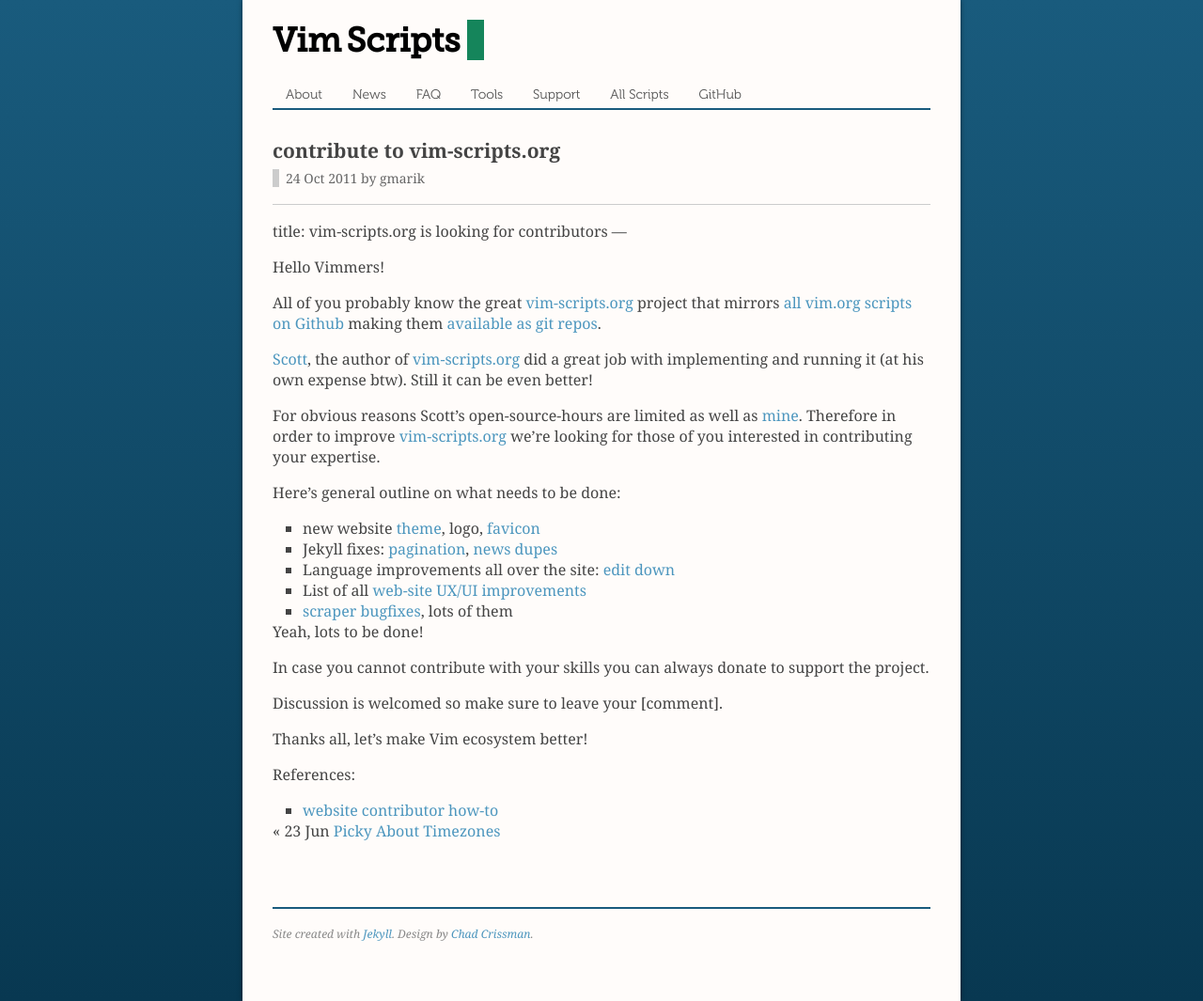
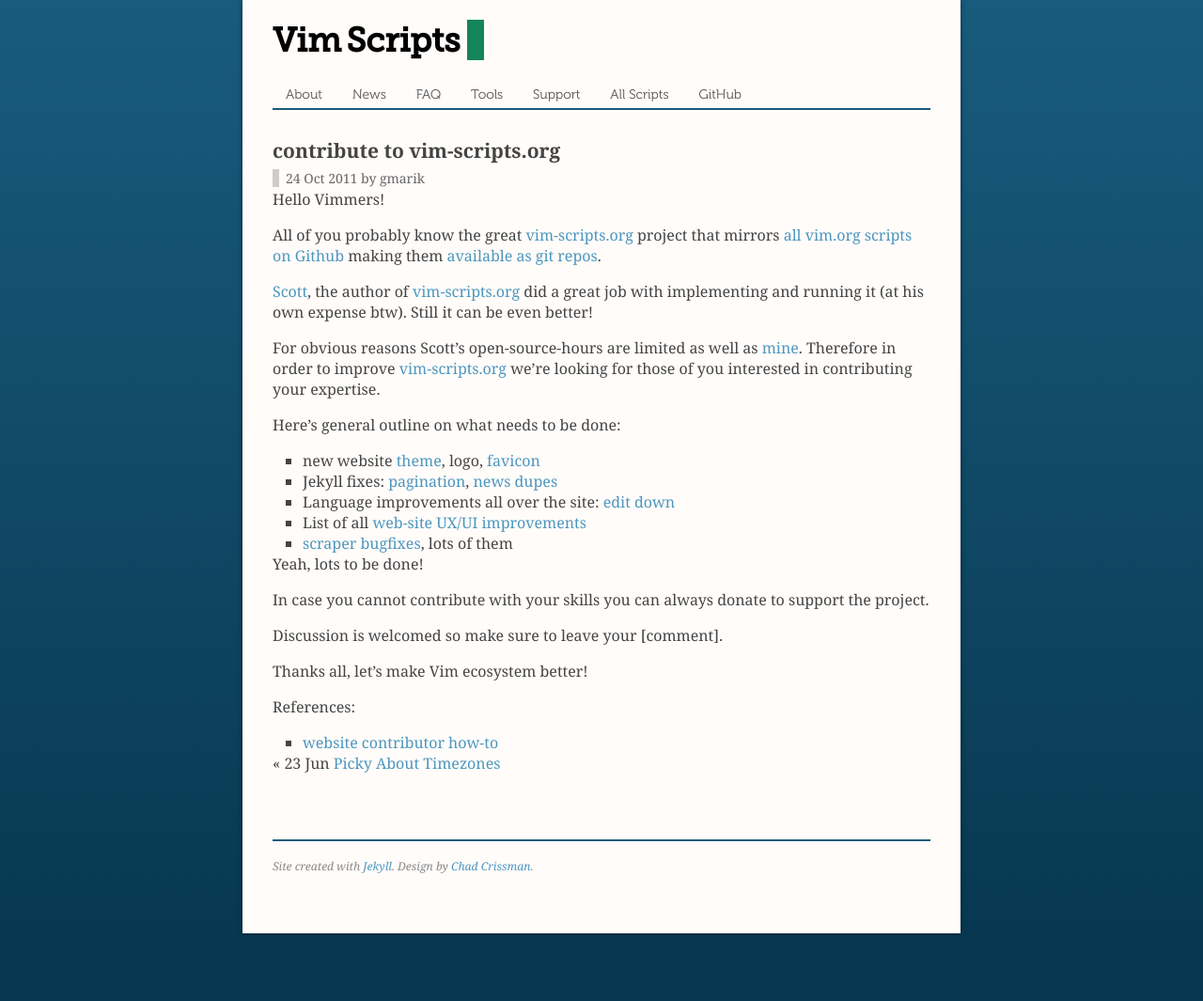
Before and after one commit to vim-scraper/vim-scraper.github.com, a Jekyll site: the page built from news/_posts/2011-10-24-contribute-to-vim-scripts-org.md, in a window 1280 px wide. Shown: the whole page at 94% size. Built offline with Jekyll 4.4.1, drawn with Linux system fonts in a browser that asks for light colours; Markdown is read by kramdown in place of the engine named in the settings; after the commit the page ends 993 px from its top, so only the background shows below that.

Commit message:
remove extra attributes

```diff
--- a/news/_posts/2011-10-24-contribute-to-vim-scripts-org.md
+++ b/news/_posts/2011-10-24-contribute-to-vim-scripts-org.md
@@ -3,10 +3,6 @@
 title: contribute to vim-scripts.org
 category: news
 author: gmarik
----
-
----
-title: vim-scripts.org is looking for contributors
 ---
 
 Hello Vimmers!
```
